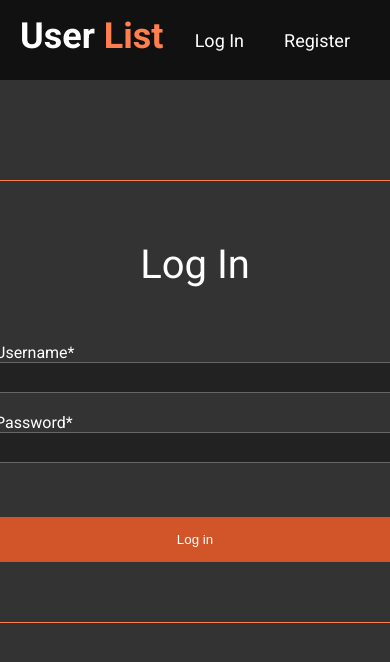
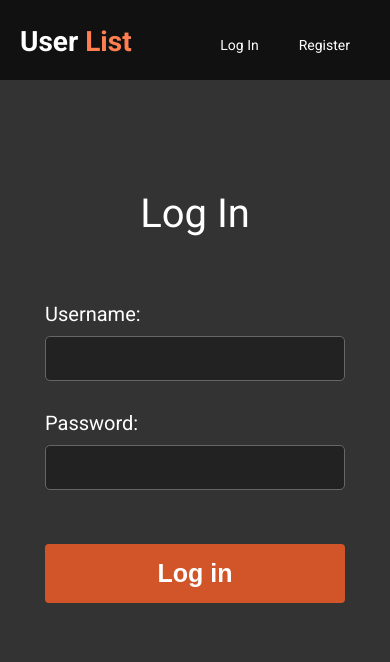
Before and after one commit to Krzyzan42/UserList, a Django app: page /login/ in a window 390 px wide; the page is wider, and only the part inside the window is pictured. Shown: the top 662 px of that part. Run offline with Django 4.2, Linux system fonts and the light colour scheme; some libraries are stand-ins or nearby versions.

Commit message:
Made site responsive for mobiles

```diff
--- a/userlist/settings.py
+++ b/userlist/settings.py
@@ -82,7 +82,7 @@ WSGI_APPLICATION = 'userlist.wsgi.application'
 DATABASES = {
     'default': {
         "ENGINE": "django.db.backends.sqlite3",
-        "NAME": "mydatabase",
+        "NAME": "db.sqlite3",
     }
 }
 
--- /dev/null
+++ b/users/static/css/mobile.css
@@ -0,0 +1,30 @@
+@media (max-width: 550px) {
+    #header a {
+        font-size: 14px;
+        margin-top: 10px;
+    }
+
+    .form-major {
+        padding: 60px 0px;
+        border: none;
+        margin-top: 50px;
+    }
+
+    .form-major input {
+        min-width: 0px;
+        width: 300px;
+    }
+
+    .form-major label {
+        font-size: 20px;
+    }
+
+    .form-major input {
+        padding: 10px 5px;
+    }
+
+    .form-minor input {
+        min-width: 0;
+        width: 300px;
+    }
+}
--- a/users/static/css/style.css
+++ b/users/static/css/style.css
@@ -61,6 +61,11 @@ a {
   font-size: 1.3rem;
 }
 
+.form-minor label {
+  display: inline-block;
+  margin-top: 5px;
+}
+
 .form-minor input {
   display: block;
   margin-top: 5px;
@@ -82,6 +87,11 @@ a {
   list-style: none;
   font-size: 1rem;
   color: #f24c4c;
+}
+
+.form-minor .errorlist li {
+  display: inline-block;
+  margin: 5px 0px;
 }
 
 .form-major {
@@ -107,14 +117,21 @@ a {
   margin-bottom: 5px;
 }
 
+.form-major label {
+  font-size: 25px;
+  margin: 10px 0px;
+  display: inline-block;
+}
+
 .form-major input {
   display: block;
-  padding: 7px 5px;
+  padding: 15px 10px;
   min-width: 400px;
   background: #222;
   border: #666 solid 1px;
   border-radius: 5px;
   color: #fff;
+  font-size: 20px;
 }
 
 .form-major input:focus {
@@ -122,20 +139,26 @@ a {
   outline: none;
 }
 
-.form-major ul {
-  list-style: none;
-  font-size: 0.8rem;
-}
 
 .form-major .errorlist {
   color: #f24c4c;
   font-size: 0.8rem;
+  max-width: 100;
+  list-style: none;
+  display: inline-block;
+  max-width: 400px;
 }
 
+.form-major .errorlist li {
+  margin-top: 8px;
+  display: inline-block;
+}
 
 .form-major .btn {
   margin-top: 30px;
   border-radius: 4px;
+  font-size: 25px;
+  font-weight: 700;
   width: 100%;
 }
 
--- a/users/templates/users/base.html
+++ b/users/templates/users/base.html
@@ -7,6 +7,7 @@
   <meta charset="UTF-8">
   <meta name="viewport" content="width=device-width, initial-scale=1.0">
   <link rel="stylesheet" href="{% static 'css\style.css' %}">
+  <link rel="stylesheet" href="{% static 'css\mobile.css' %}">
   <title>
     {% block title %}Userlist{%endblock%}
   </title>
--- /dev/null
+++ b/users/templates/users/form.html
@@ -0,0 +1,7 @@
+{% for field in form %}
+    <div class="form-field">
+        {{ field.label_tag }}
+        {{ field }}
+        {{ field.errors }}
+    </div>
+{% endfor %}
--- a/users/templates/users/login.html
+++ b/users/templates/users/login.html
@@ -1,12 +1,11 @@
 {% extends "users/base.html" %}
-{% load crispy_forms_tags %}
 
 {% block content %}
 <div class="container center">
   <form class="form-major" action="#" method="post">
     <h1>Log In</h1>
     {% csrf_token %}
-    {{ form|crispy }}
+    {% include 'users/form.html' %}
     <br>
     <button type="submit" class="btn btn-primary">Log in</button>
   </form>
--- a/users/templates/users/profile.html
+++ b/users/templates/users/profile.html
@@ -20,7 +20,7 @@
       Edit Your Information
     </div>
     {% csrf_token %}
-    {{ form.as_div}}
+    {% include 'users/form.html' %}
     <button class="btn btn-primary" type="submit">Change</button>
   </form>
   {% endif %}
--- a/users/templates/users/register.html
+++ b/users/templates/users/register.html
@@ -1,6 +1,4 @@
 {% extends 'users/base.html' %}
-
-{% load crispy_forms_tags %}
 
 {% block content %}
 <div class="container center">
@@ -8,7 +6,7 @@
   <form class="form-major center" action="#" method="post">
     <h1>Register</h1>
     {% csrf_token %}
-    {{ form|crispy }}
+    {% include 'users/form.html' %}
     <br>
     <button type="submit" class="btn btn-primary">Register</button>
   </form>
```
Also changed, not shown: 1 other file.
